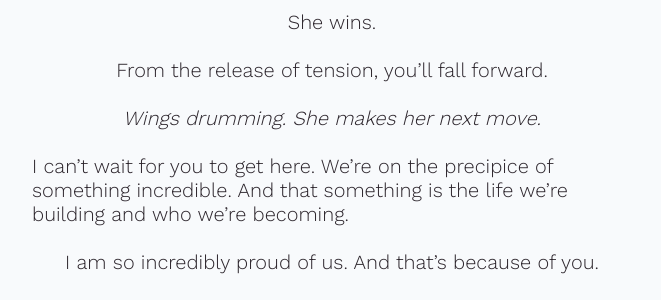
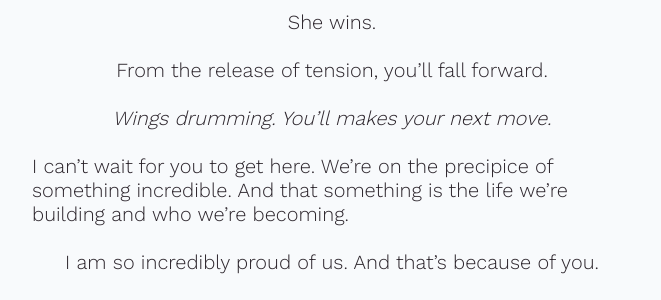
Before and after one commit to shannawn/shannonaw, a Jekyll site: the page built from brain-doodles/pre-pandemic-self.md, in a window 1280 px wide and 900 px high, scrolled down 3430 px. Shown: the part 406-706 px from the top of the window, without its empty margins (308-969 px from the left). Built offline with Jekyll 4.4.1, drawn with Linux system fonts in a browser that asks for light colours; our own code applies the rules of GitHub Pages for plain Markdown files.

Commit message:
Update pre-pandemic-self.md

```diff
--- a/brain-doodles/pre-pandemic-self.md
+++ b/brain-doodles/pre-pandemic-self.md
@@ -72,7 +72,7 @@ She wins.
 
 From the release of tension, you'll fall forward.
 
-_Wings drumming. She makes her next move._
+_Wings drumming. You'll makes your next move._
 
 I can't wait for you to get here. We're on the precipice of something incredible. And that something is the life we're building and who we're becoming.
 
```
